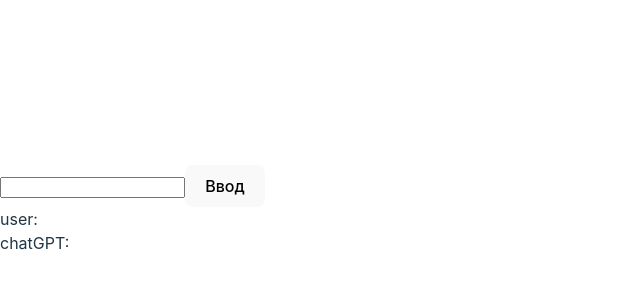
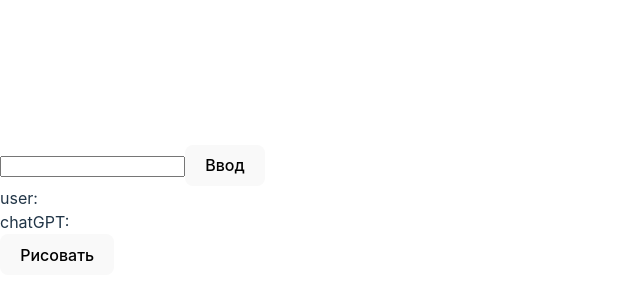
Before and after one commit to valenok31/reaction, a React (Vite) app: page / in a window 1280 px wide. Shown: the part 190-490 px from the top of the page, without its empty margins (0-640 px from the left). Built offline with nearby package versions, Linux system fonts and the light colour scheme.

Commit message:
chatGPT + Контекст!!!

```diff
--- a/src/App.jsx
+++ b/src/App.jsx
@@ -1,29 +1,65 @@
-// const openai = new OpenAI('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');
-// const openai = new OpenAI('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');
-
 import {useState} from 'react';
 import axios from 'axios';
+import OpenAI from "openai";
+import ComponentA from "./useStateExample/Component";
+
+
+const openai = new OpenAI({
+    apiKey: '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',
+    dangerouslyAllowBrowser: true
+});
 
 const App = () => {
+    const opis = 'андрей'
+
     const [userInputValue, setUserInputValue] = useState('');
     const [response, setResponse] = useState('');
-    const [context, setContext] = useState({role: "assistant", content: `твоё имя - Андрей`});
+    const [context, setContext] = useState([{
+        role: "user",
+        content: opis,
+    }]);
+    //const [context, setContext] = useState([]);
+    const [isSubmitting, setIsSubmitting] = useState(false); // Новое состояние
+
 
     const handleFormSubmit = async (e) => {
         e.preventDefault();
         const userInput = e.target.elements.userInput.value;
         setUserInputValue(userInput);
 
-        const API_KEY = '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';
+        const API_KEY = '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';
         const API_URL = 'https://api.openai.com/v1/chat/completions';
         //const API_URL = 'https://api.openai.com/v1/engines/davinci-codex/completions';
         //const API_URL = 'https://api.openai.com/v1/completions';
 
+        //const prompt = [...context, {role: "user", content: userInput}];
+
 
         try {
-            const res = await axios.post(`${API_URL}`, {
+
+            setIsSubmitting(true);
+            console.log(context)
+            const completion = await openai.chat.completions.create({
+                //model: "gpt-3.5-turbo",
                 model: "gpt-3.5-turbo",
-                messages: [context, {role: "user", content: userInput}],
+                messages: [...context, {role: "user", content: userInput}],
+                temperature: 0.7,
+                max_tokens: 128,
+                top_p: 1,
+                n: 1
+            });
+
+            console.log(completion)
+            setResponse(completion.choices[0].message.content);
+            setContext((contextOld) => [...contextOld, completion.choices[0].message]);
+            console.log(e.target.elements.userInput.value)
+            let addContextUser = {role: "user", content: `${e.target.elements.userInput.value}`}
+            setContext((contextOld) => [...contextOld, addContextUser]);
+            e.target.elements.userInput.value = '';
+
+            /*           const res = await axios.post(`${API_URL}`, {
+                           model: "gpt-3.5-turbo",
+                           messages: prompt,
                            temperature: 0.7,
                            max_tokens: 64,
                            top_p: 1,
@@ -34,24 +70,33 @@ const App = () => {
                                "Authorization": `Bearer ${API_KEY}`
                            },
                        });
-            console.log(res.data.choices[0].message)
+                       console.log(res.data)
                        setResponse(res.data.choices[0].message.content);
-            setContext(res.data.choices[0].message);
-            e.target.elements.userInput.value = '';
+                       setContext(res.data.choices[0].message);*/
+
+
+            setTimeout(() => {
+                setIsSubmitting(false);
+                console.log(context)
+            }, 10000)
+
         } catch (error) {
             console.error(error);
+            setIsSubmitting(false);
         }
     };
-    console.log(userInputValue)
+    //console.log(userInputValue)
     return (
         <div>
             <form onSubmit={handleFormSubmit}>
                 <input type="text" name="userInput"/>
-                <button type="submit">Ввод</button>
+                <button type="submit" disabled={isSubmitting}>Ввод</button>
             </form>
 
             <div>user: {userInputValue}</div>
             <div>chatGPT: {response}</div>
+
+            <ComponentA/>
         </div>
     );
 };
--- a/src/useStateExample/Component.jsx
+++ b/src/useStateExample/Component.jsx
@@ -1,73 +1,40 @@
-//import {Button} from 'react-bootstrap';
-//import {Card} from "react-bootstrap";
-//import Button from 'react-bootstrap/Button';
-//import {useEffect, useState} from "react";
 
-/*export const Card = () => {
-
-    return <>
-        <Button variant="primary">Primary</Button>{' '}
-        <Button variant="secondary">Secondary</Button>{' '}
-        <Button variant="success">Success</Button>{' '}
-        <Button variant="warning">Warning</Button>{' '}
-        <Button variant="danger">Danger</Button>{' '}
-        <Button variant="info">Info</Button>{' '}
-        <Button variant="light">Light</Button>{' '}
-        <Button variant="dark">Dark</Button>
-        <Button variant="link">Link</Button>
-    </>
-
-}*/
+import OpenAI from "openai";
+import {useState} from "react";
 
 
-//           const API_KEY = 'sk-mSsCaXW00kqnhIYaLw3sLFP9ucqwKd1j';
+const openai = new OpenAI({
+    apiKey: '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',
+    dangerouslyAllowBrowser: true
+});
 
-import {useState} from 'react';
-import axios from 'axios';
-
-const MyComponent = () => {
-    const [userInputValue, setUserInputValue] = useState('');
-    const [response, setResponse] = useState('');
-
+const ComponentA = () => {
+    const [img, setImg] = useState(null);
     const handleFormSubmit = async (e) => {
         e.preventDefault();
-        const userInput = e.target.elements.userInput.value;
-        setUserInputValue(userInput);
+        try {
+            const completion = await openai.images.generate({
+                //model: "dall-e-3",
+                model: "dall-e-2",
+                size:'256x256',
+                prompt: "a white siamese cat",
+            });
 
-        const API_KEY = 'sk-mSsCaXW00kqnhIYaLw3sLFP9ucqwKd1j';
-        try {
-            const res = await axios.post("api.proxyapi.ru/openai/v1/chat/completions", {
-            //const res = await axios.post("api.proxyapi.ru/openai/v1", {
-                //model: "gpt-3.5-turbo",
-                model: "gpt-3.5-turbo-1106",
-                messages: [{role: "user", content: userInput}],
-                temperature: 0.7,
-            }, {
-                headers: {
-                    "Content-Type": "application/json",
-                    "Authorization": `Bearer ${API_KEY}`
-                },
-            });
-            console.log(res.data)
-            setResponse( res.data.choices[0].message.content);
-            e.target.elements.userInput.value = '';
+           let  image_url = completion.data[0].url;
+            setImg(image_url);
+            console.log(completion)
         } catch (error) {
             console.error(error);
         }
     };
-    console.log(userInputValue)
     return (
         <div>
             <form onSubmit={handleFormSubmit}>
-                <input type="text" name="userInput"/>
-                <button type="submit">Ввод</button>
+                <button type="submit" >Рисовать</button>
             </form>
-
-            <div>user: {userInputValue}</div>
-            <div>chatGPT: {response}</div>
-            {/*{response && <p>{response}</p>}*/}
+            {img && <img src={img} alt=''/>}
         </div>
     );
 };
 
-export default MyComponent;
+export default ComponentA;
```
Lines whose indentation alone changed are shown as unchanged.
